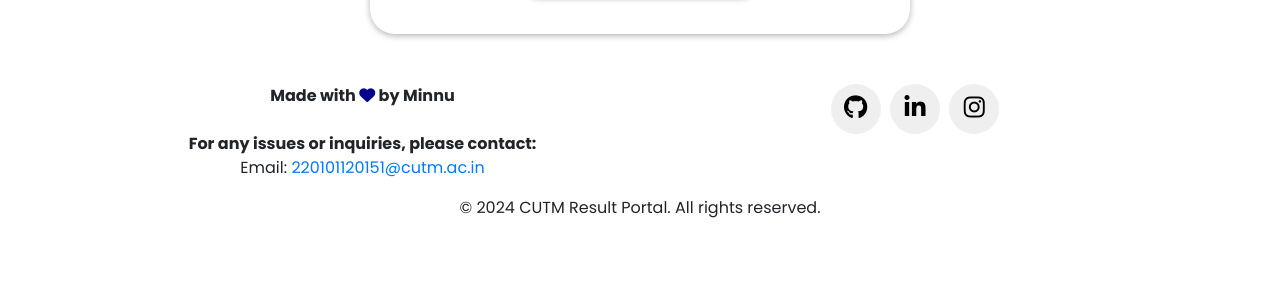
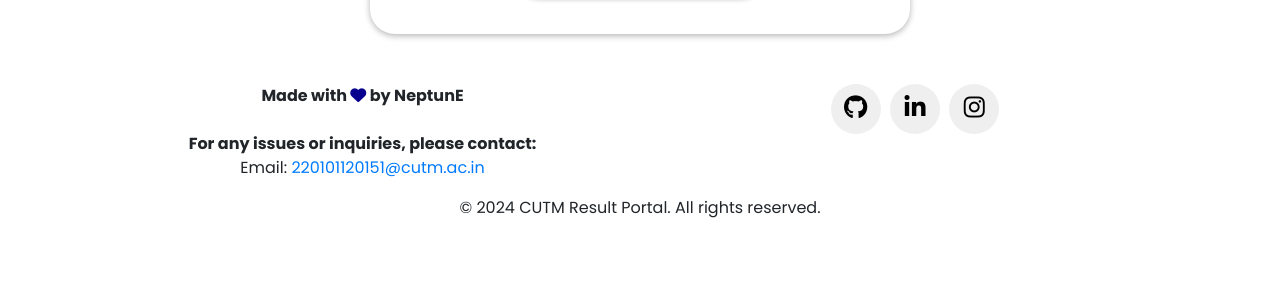
Before and after one commit to minnukota381/CUTM-Result-Portal, a Flask app: page / in a window 1280 px wide. Shown: the part 462-762 px from the top of the page. Run offline with Flask 3, Linux system fonts and the light colour scheme; data that the repository does not hold is empty; parts of the project's set-up code (start-up, migrations or seed data) failed here and were passed over; some libraries are stand-ins or nearby versions.

Commit message:
better enhancements

```diff
--- a/templates/index.html
+++ b/templates/index.html
@@ -154,7 +154,7 @@
         <div class="container">
             <div class="row">
                 <div class="col-md-6">
-                    <strong>Made with <i class="fas fa-heart"></i> by Minnu</strong><br/><br/>
+                    <strong>Made with <i class="fas fa-heart"></i> by NeptunE</strong><br/><br/>
                     <strong>For any issues or inquiries, please contact:</strong><br/>
                     <p>Email: <a href="mailto:220101120151@cutm.ac.in">220101120151@cutm.ac.in</a></p>
                 </div>
```
